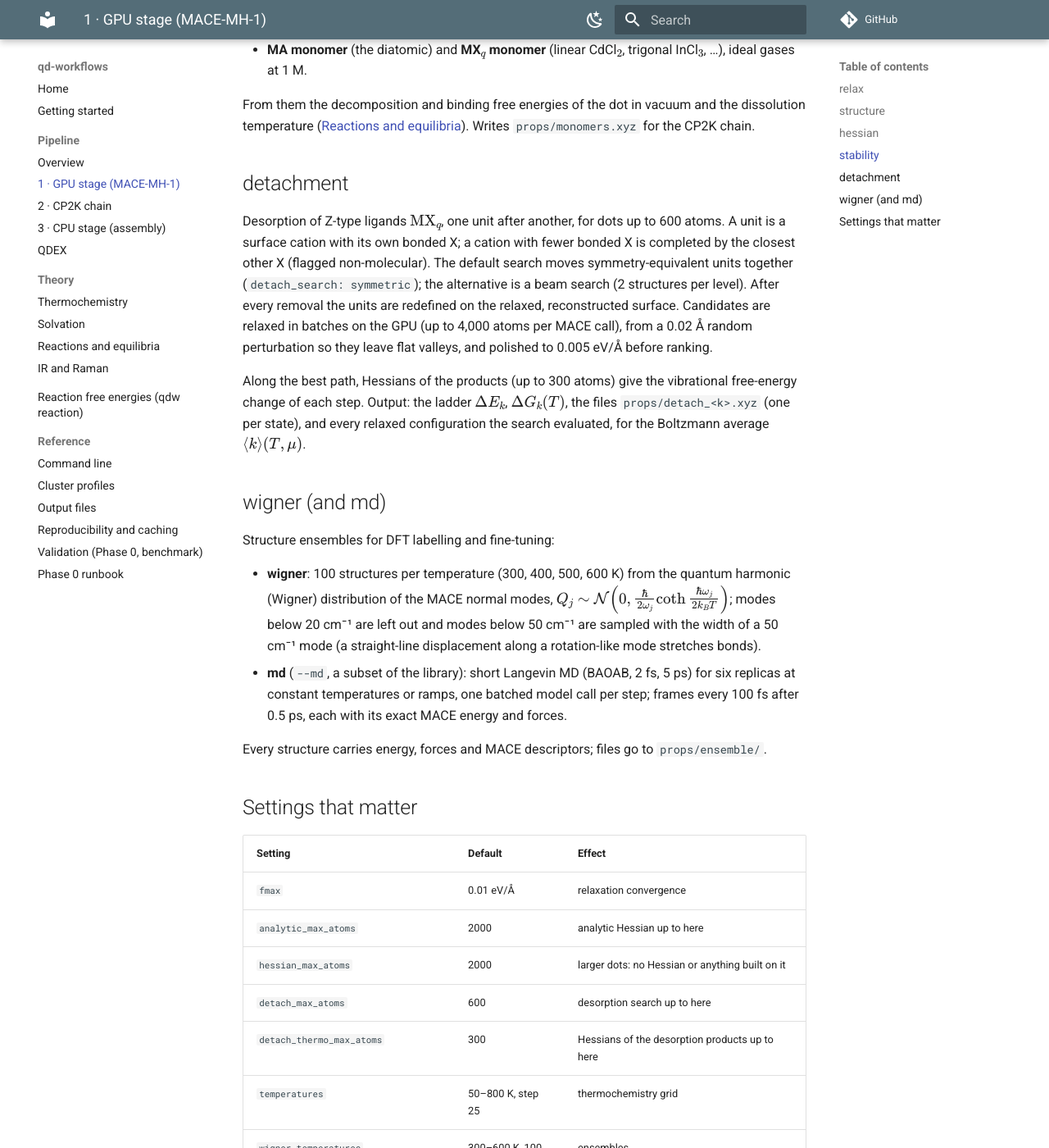
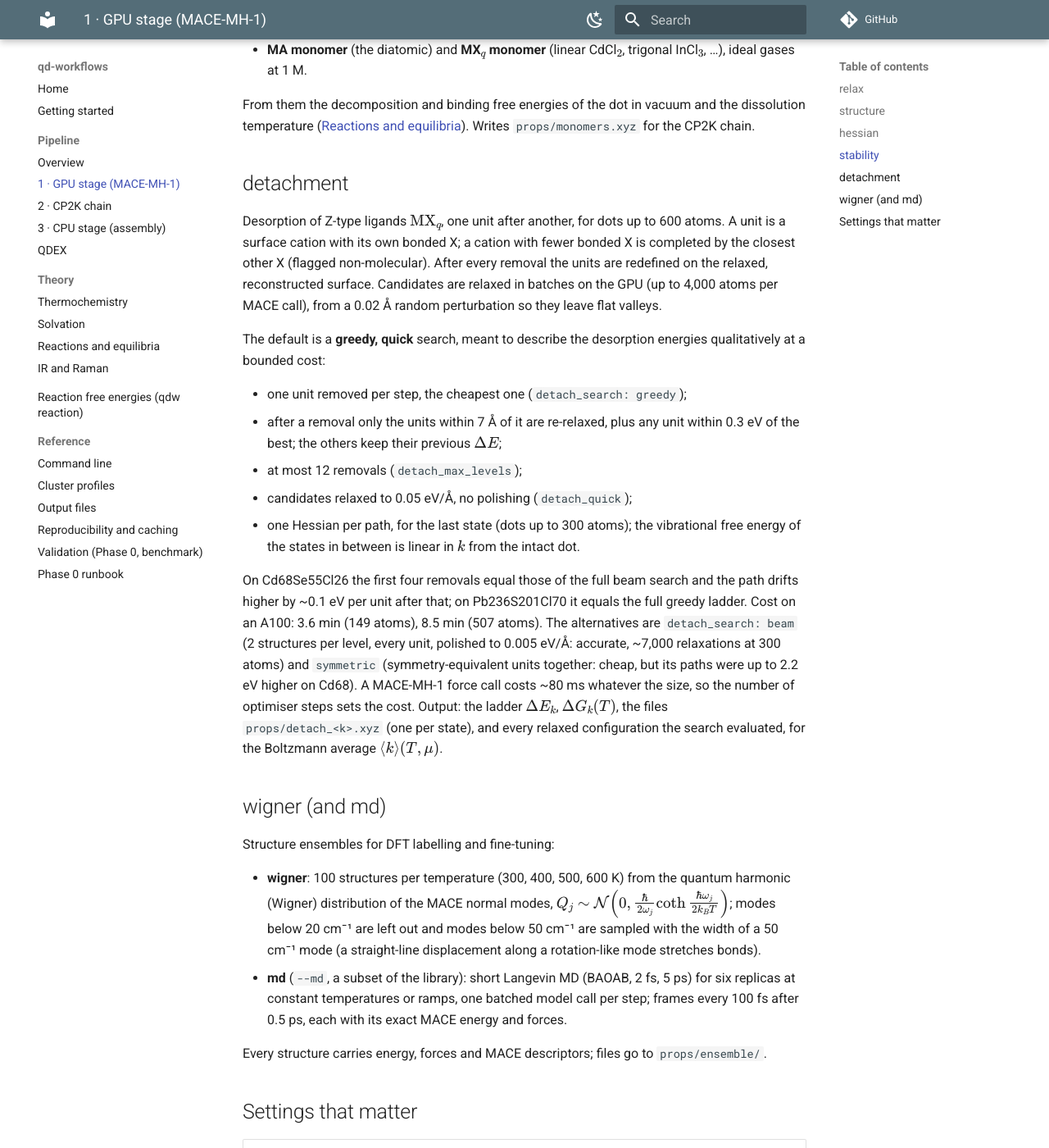
Before and after one commit to nlesc-nano/qd-workflows, an MkDocs documentation site: the page built from docs/pipeline/gpu-stage.md, in a window 1280 px wide and 1400 px high, scrolled down 1351 px. Shown: the whole window at 82% size. Built offline with MkDocs 1.6.1 and Material for MkDocs 9.7.7, drawn with Linux system fonts in a browser that asks for light colours; comment, search, counter and statistics services are not loaded.

Commit message:
docs: the greedy quick desorption search (default), its accuracy and cost

```diff
--- a/docs/pipeline/gpu-stage.md
+++ b/docs/pipeline/gpu-stage.md
@@ -57,14 +57,28 @@ the CP2K chain.
 
 Desorption of Z-type ligands $\mathrm{MX}_q$, one unit after another, for dots up to 600 atoms.
 A unit is a surface cation with its own bonded X; a cation with fewer bonded X is completed by
-the closest other X (flagged non-molecular). The default search moves symmetry-equivalent units
-together (`detach_search: symmetric`); the alternative is a beam search (2 structures per level).
-After every removal the units are redefined on the relaxed, reconstructed surface. Candidates are
-relaxed in batches on the GPU (up to 4,000 atoms per MACE call), from a 0.02 Å random
-perturbation so they leave flat valleys, and polished to 0.005 eV/Å before ranking.
+the closest other X (flagged non-molecular). After every removal the units are redefined on the
+relaxed, reconstructed surface. Candidates are relaxed in batches on the GPU (up to 4,000 atoms per
+MACE call), from a 0.02 Å random perturbation so they leave flat valleys.
 
-Along the best path, Hessians of the products (up to 300 atoms) give the vibrational free-energy
-change of each step. Output: the ladder $\Delta E_k$, $\Delta G_k(T)$, the files
+The default is a **greedy, quick** search, meant to describe the desorption energies
+qualitatively at a bounded cost:
+
+- one unit removed per step, the cheapest one (`detach_search: greedy`);
+- after a removal only the units within 7 Å of it are re-relaxed, plus any unit within 0.3 eV of
+  the best; the others keep their previous $\Delta E$;
+- at most 12 removals (`detach_max_levels`);
+- candidates relaxed to 0.05 eV/Å, no polishing (`detach_quick`);
+- one Hessian per path, for the last state (dots up to 300 atoms); the vibrational free energy of
+  the states in between is linear in $k$ from the intact dot.
+
+On Cd68Se55Cl26 the first four removals equal those of the full beam search and the path drifts
+higher by ~0.1 eV per unit after that; on Pb236S201Cl70 it equals the full greedy ladder. Cost on
+an A100: 3.6 min (149 atoms), 8.5 min (507 atoms). The alternatives are `detach_search: beam`
+(2 structures per level, every unit, polished to 0.005 eV/Å: accurate, ~7,000 relaxations at
+300 atoms) and `symmetric` (symmetry-equivalent units together: cheap, but its paths were up to
+2.2 eV higher on Cd68). A MACE-MH-1 force call costs ~80 ms whatever the size, so the number of
+optimiser steps sets the cost. Output: the ladder $\Delta E_k$, $\Delta G_k(T)$, the files
 `props/detach_<k>.xyz` (one per state), and every relaxed configuration the search evaluated, for
 the Boltzmann average $\langle k\rangle(T, \mu)$.
 
```
Also changed, not shown: docs/theory/equilibria.md (+10 -4 lines).
